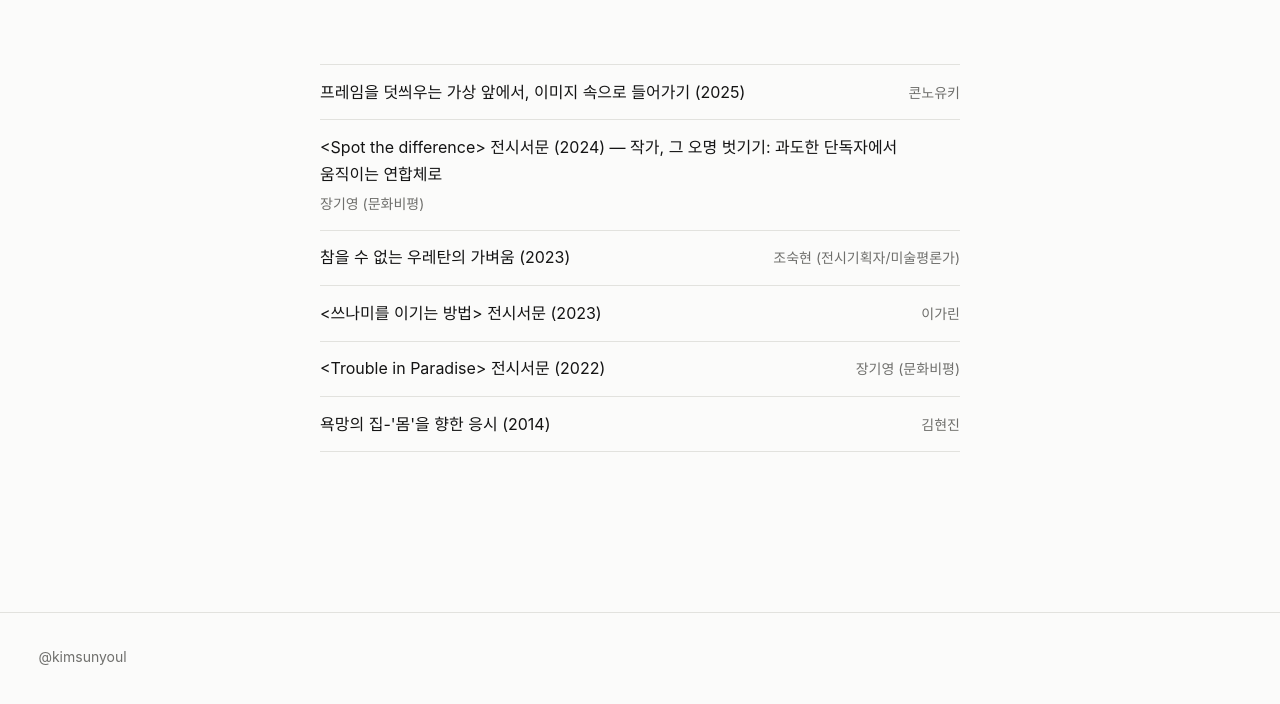
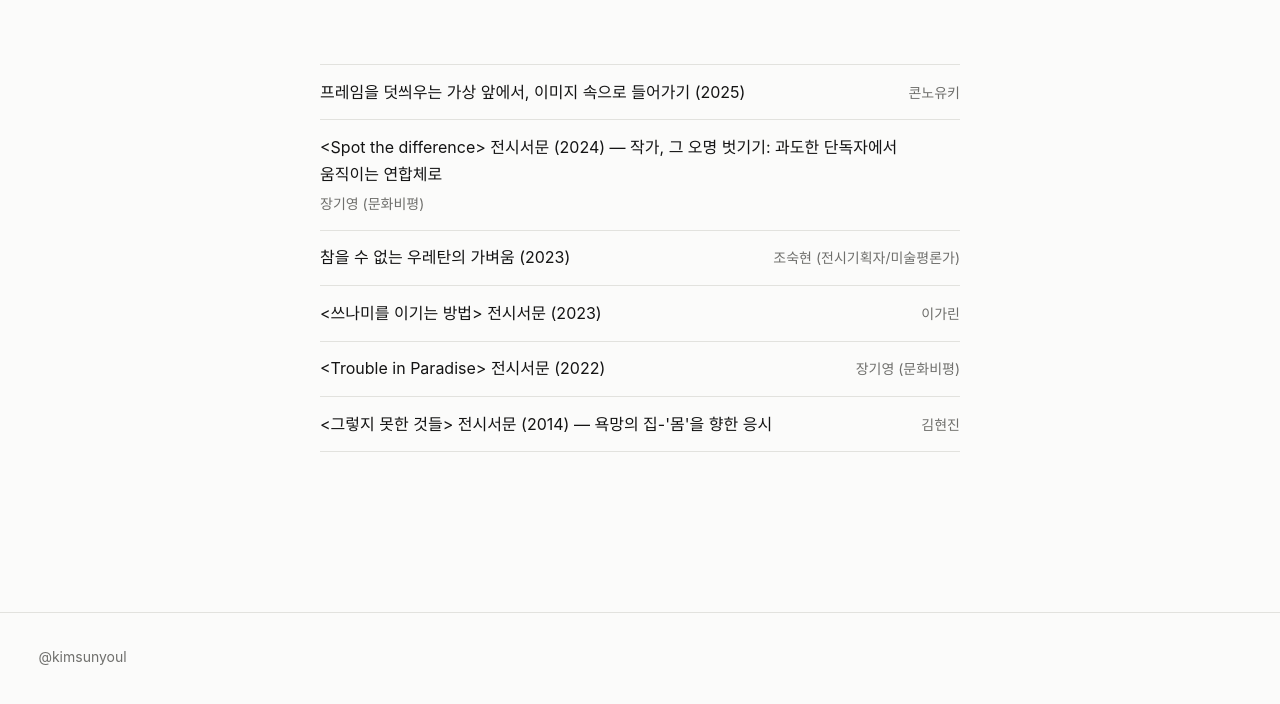
Before and after one commit to kimsunyeol83/site, a plain HTML site: page text/index.html in a window 1280 px wide. Shown: the part 62-766 px from the top of the page. Drawn offline with Linux system fonts and the light colour scheme; a web font is replaced by a local one.

Commit message:
김현진 글을 <그렇지 못한 것들> 전시서문(2014)으로 표기
첫 줄에 전시명, 둘째 줄에 글 제목(욕망의 집-'몸'을 향한 응시)

Co-Authored-By: Claude Opus 5.5 <noreply@anthropic.com>

```diff
--- a/text/index.html
+++ b/text/index.html
@@ -30,7 +30,7 @@
         <li><a href="#text-3"><span>참을 수 없는 우레탄의 가벼움 (2023)</span><span class="texts__author">조숙현 (전시기획자/미술평론가)</span></a></li>
         <li><a href="#text-4"><span>&lt;쓰나미를 이기는 방법&gt; 전시서문 (2023)</span><span class="texts__author">이가린</span></a></li>
         <li><a href="#text-5"><span>&lt;Trouble in Paradise&gt; 전시서문 (2022)</span><span class="texts__author">장기영 (문화비평)</span></a></li>
-        <li><a href="#text-6"><span>욕망의 집-'몸'을 향한 응시 (2014)</span><span class="texts__author">김현진</span></a></li>
+        <li><a href="#text-6"><span>&lt;그렇지 못한 것들&gt; 전시서문 (2014) — 욕망의 집-'몸'을 향한 응시</span><span class="texts__author">김현진</span></a></li>
       </ol>
       <article class="prose essay" id="text-1">
 <p class="c"><strong>프레임을 덧씌우는 가상 앞에서, 이미지 속으로 들어가기 (2025)</strong></p>
@@ -100,7 +100,8 @@
 <p class="essay__back"><a href="#texts">목록으로</a></p>
       </article>
       <article class="prose essay" id="text-6">
-<p class="c"><strong>욕망의 집-'몸'을 향한 응시 (2014)</strong></p>
+<p class="c"><strong>&lt;그렇지 못한 것들&gt; 전시서문 (2014)</strong></p>
+<p class="c"><strong>욕망의 집-'몸'을 향한 응시</strong></p>
 <p class="r"><strong>김현진</strong></p>
 <p>몸은 문화의 대리물로 작용하는 기호다. 존재의 현존을 구성하고 드러내는 '육체적 실체'의 차원을 넘어 오늘날 우리의 몸은 그것을 통해 타인을, 세계를, 그리고 무엇보다 스스로를 지각하고 규정한다. '영혼을 담아내는 집'으로서의 과거의 몸에서 다양한 사회적 관계를 함의하는 문화적 기호로의 변화다. 그 과정에서 개별적 개인성은 삭제되고 전형성만이 남았다. 그리고 전형들은 기표가 되어 복잡하고 난해한 해석의 대상으로 자리잡았다. 짧은 교복, 긴 머리, 어설픈 화장, 금기, 일탈, 성적 대상 등 다층의 의미가 뒤얽힌 여고생의 전형성과 기표 같은 것이 그 예이다.</p>
 <p>김선열은 사회적 시각을 반영하는 문화적 산물로서의 몸을 탐구한다. 그가 제시하는 몸은 인간성이 제거된 '물질'이다. 신체의 말단 부분을 제외하고는 거품의 입자 혹은 지방세포로 빼곡히 뒤덮인 비대한 몸은 영혼의 부재를 선언한다. 비어있는 공간에 김선열은 대신 욕망을 채워 넣는다. 소멸이 전제되어 있는 거품의 구조일지언정 그 내면은 뜨거운 욕망으로 들끓고 있다.</p>
```
Also changed, not shown: content/text.json (+1 -1 lines).
